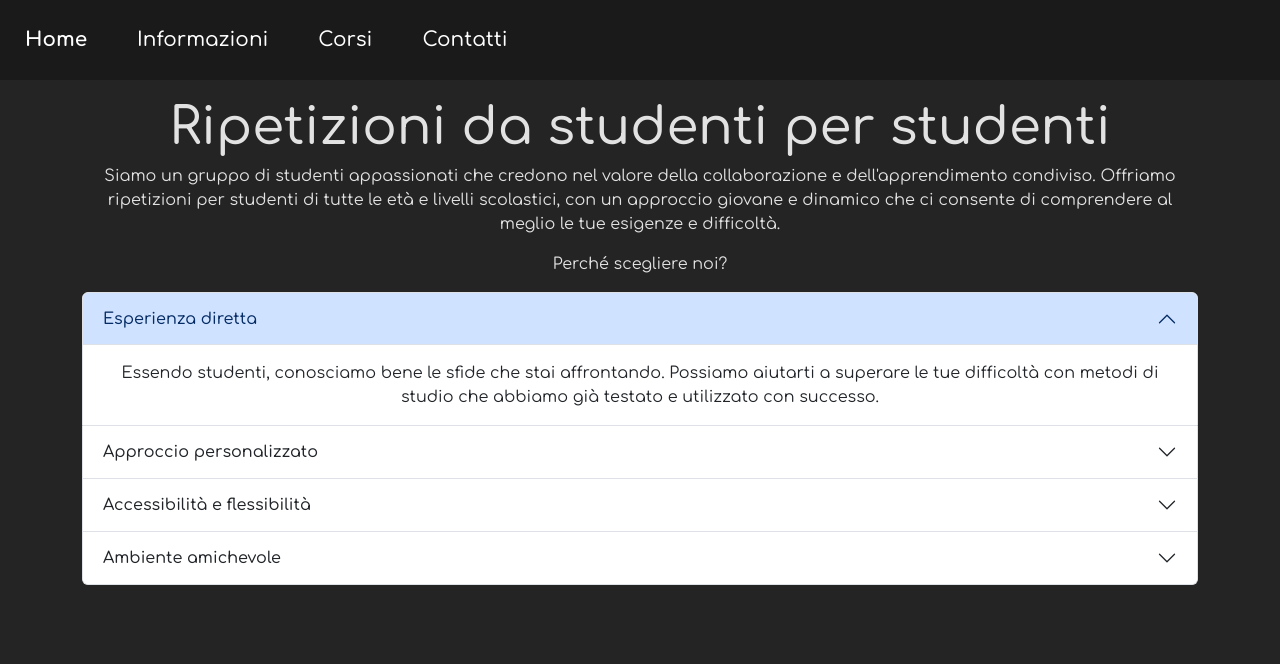
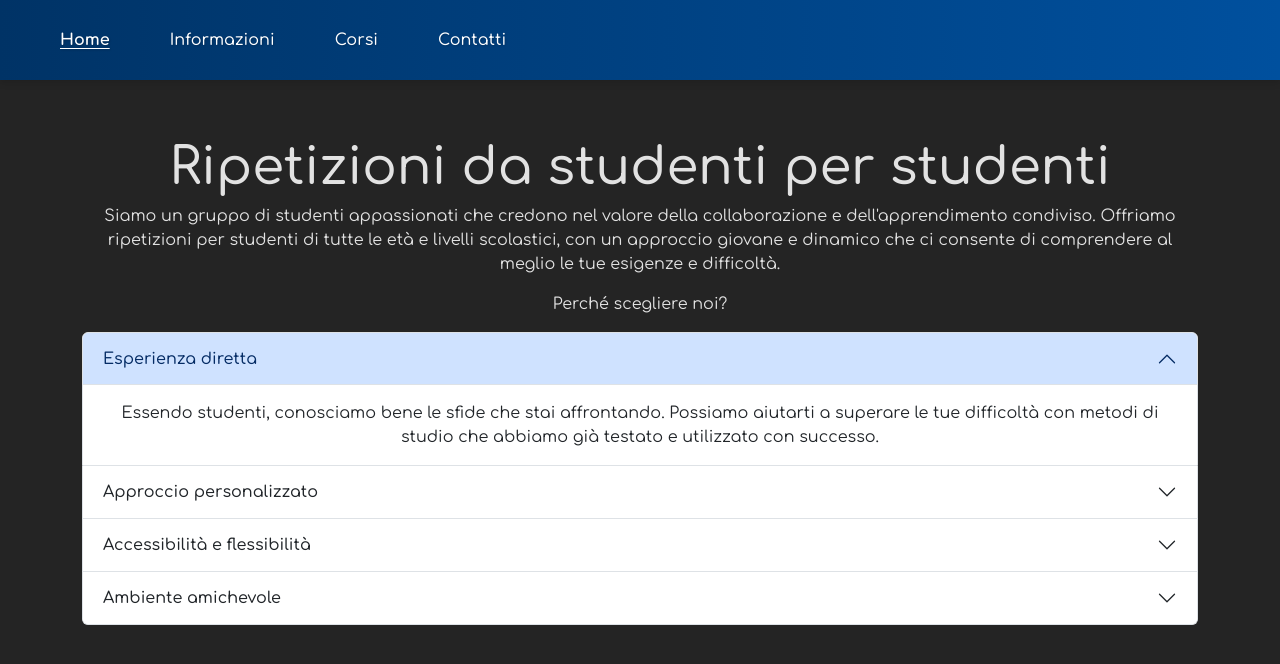
Before and after one commit to Gxsus/ripetizioniOnline, a React (Vite) app: page / in a window 1280 px wide. Shown: the top 664 px of the page. Built offline with nearby package versions, Linux system fonts and the light colour scheme.

Commit message:
Navbar Migliorata

```diff
--- a/src/App.css
+++ b/src/App.css
@@ -29,10 +29,9 @@
 }
 
 .main-content {
-    height: calc(100vh - 10vh); /* Altezza totale meno l'altezza della navbar */
     overflow-y: auto; /* Abilita lo scorrimento verticale */
     padding: 20px;
-    margin-top: 10vh; /* Aggiungi un margine superiore per evitare la sovrapposizione */
+    margin-top: 15vh; /* Aggiungi un margine superiore per evitare la sovrapposizione */
 }
 
 .menu {
@@ -71,33 +70,44 @@ table th, table td {
     overflow: auto;
 }
 
-#navbar {
+#navbar, .navbar {
     align-items: center;
-    background-color: rgb(26, 26, 26);
+    background: linear-gradient(90deg, #003366, #00509E); /* Gradiente blu */
     display: flex;
-    flex-direction: row;
-    gap: 2vw; /* Riduci il gap tra gli elementi */
-    height: 10vh; /* Aumenta l'altezza della navbar */
-    justify-content: left;
-    position: fixed; /* Cambia da relative a fixed */
-    top: 0; /* Posiziona la navbar in cima */
+    gap: 2vw;
+    height: 10vh;
+    justify-content: space-between;
+    padding: 15px 30px;
+    position: fixed;
+    top: 0;
     width: 100vw;
-    z-index: 1000; /* Assicurati che la navbar sia sopra gli altri elementi */
+    z-index: 1000;
+    box-shadow: 0 4px 6px rgba(0, 0, 0, 0.1); /* Ombra sottile */
+    font-family: 'Open Sans', sans-serif; /* Font moderno */
 }
 
-#navbar a {
-    color: white;
-    font-size: 2.5vh; /* Riduci la dimensione del font */
+#navbar a, .navbar a {
+    color: #FFFFFF; /* Testo bianco */
     margin: 0 15px; /* Aumenta il margine tra i link */
     text-decoration: none;
+    padding: 10px 15px;
+    font-size: 16px;
+    font-weight: 500;
+    transition: color 0.3s ease;
+    text-shadow: 1px 1px 2px rgba(0, 0, 0, 0.2); /* Ombreggiatura leggera */
 }
 
-#navbar a.active {
+#navbar a.active, .navbar a.active {
     font-weight: 1000;
+    text-decoration: underline; /* Sottolinea il testo */
+    text-underline-offset: 3px; /* Distanza la sottolineatura dal testo */
+    text-shadow: 1px 1px 2px rgba(0, 0, 0, 0.2); /* Ombreggiatura leggera */
 }
 
-#navbar a:hover {
-    color: #393e46;
+#navbar a:hover, .navbar a:hover {
+    color: #00AEEF; /* Cambia in azzurro brillante */
+    font-style: italic; /* Testo in corsivo */
+    text-shadow: 1px 1px 2px rgba(0, 0, 0, 0.2); /* Ombreggiatura leggera */
 }
 
 #root {
--- a/src/components/Navbar.jsx
+++ b/src/components/Navbar.jsx
@@ -19,7 +19,7 @@ function Navbar() {
 
     return (
         <nav id="navbar">
-            <button onClick={toggleMenu} className="burger-menu">
+            <button onClick={toggleMenu} className="burger-menu" style={{ color: '#FFFFFF' }}>
                 {isMenuOpen ? '✖' : '☰'}
             </button>
             <div className={`menu ${isMenuOpen ? 'open' : ''}`}>
```
